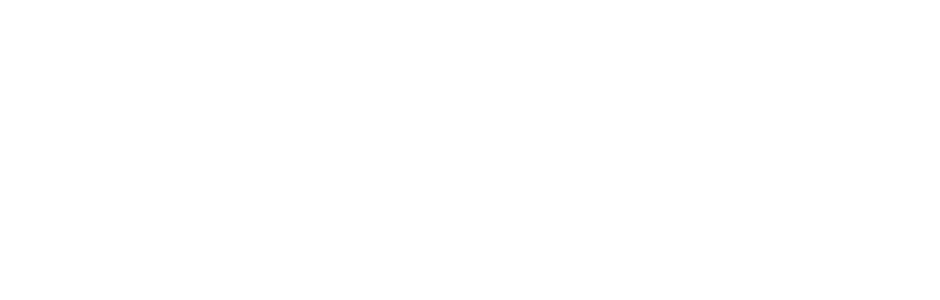
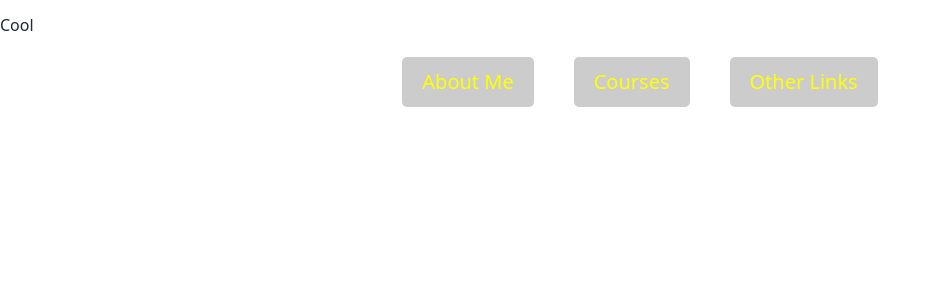
Before and after one commit to Artemiy111/challenges, a Vue app: page /day26 in a window 1280 px wide. Before the commit this address had no page. Shown: the top 300 px of the page, without its empty margins (0-940 px from the left). Built offline with nearby package versions, Linux system fonts and the light colour scheme.

Commit message:
featL:day26 done

```diff
--- /dev/null
+++ b/src/modules/day26/Day26.vue
@@ -0,0 +1,264 @@
+<template>
+  <h2>Cool</h2>
+  <nav class="top">
+    <div
+      class="dropdownBackground"
+      :class="[isDropdownBackgroundOpen ? 'open' : '']"
+      ref="dropdownBackground"
+      :style="{
+        top: `${dropdownTop}px`,
+        left: `${dropdownLeft}px`,
+        width: `${dropdownWidth}px`,
+        height: `${dropdownHeight}px`,
+      }"
+    >
+      <span class="arrow"></span>
+    </div>
+
+    <ul class="cool">
+      <li
+        :ref="el => dropdownItems[0] = (el as any)"
+        @mouseleave="closeDropdownItem(0)"
+        @mouseenter="showDropdownItem(0)"
+        :class="dropdownItemIndexOpened === 0 ? dropdownItemOpenedClasslist : ''"
+      >
+        <a href="#">About Me</a>
+        <div class="dropdown dropdown1">
+          <div class="bio">
+            <img src="https://logo.clearbit.com/wesbos.com" />
+            <p>
+              Wes Bos sure does love web development. He teaches things like JavaScript, CSS and
+              BBQ. Wait. BBQ isn't part of web development. It should be though!
+            </p>
+          </div>
+        </div>
+      </li>
+      <li
+        :ref="el => dropdownItems[1] = (el as any)"
+        @mouseleave="closeDropdownItem(1)"
+        @mouseenter="showDropdownItem(1)"
+        :class="dropdownItemIndexOpened === 1 ? dropdownItemOpenedClasslist : ''"
+      >
+        <a href="#">Courses</a>
+        <ul class="dropdown courses">
+          <li>
+            <span class="code">RFB</span>
+            <a href="https://ReactForBeginners.com">React For Beginners</a>
+          </li>
+          <li>
+            <span class="code">ES6</span>
+            <a href="https://ES6.io">ES6 For Everyone</a>
+          </li>
+          <li>
+            <span class="code">NODE</span>
+            <a href="https://LearnNode.com">Learn Node</a>
+          </li>
+          <li>
+            <span class="code">STPU</span>
+            <a href="https://SublimeTextBook.com">Sublime Text Power User</a>
+          </li>
+          <li>
+            <span class="code">WTF</span>
+            <a href="http://Flexbox.io">What The Flexbox?!</a>
+          </li>
+          <li>
+            <span class="code">GRID</span>
+            <a href="https://CSSGrid.io">CSS Grid</a>
+          </li>
+          <li>
+            <span class="code">LRX</span>
+            <a href="http://LearnRedux.com">Learn Redux</a>
+          </li>
+          <li>
+            <span class="code">CLPU</span>
+            <a href="http://CommandLinePowerUser.com">Command Line Power User</a>
+          </li>
+          <li>
+            <span class="code">MMD</span>
+            <a href="http://MasteringMarkdown.com">Mastering Markdown</a>
+          </li>
+        </ul>
+      </li>
+      <li
+        :ref="el => dropdownItems[2] = (el as any)"
+        @mouseleave="closeDropdownItem(2)"
+        @mouseenter="showDropdownItem(2)"
+        :class="dropdownItemIndexOpened === 2 ? dropdownItemOpenedClasslist : ''"
+      >
+        <a href="#">Other Links</a>
+        <ul class="dropdown dropdown3">
+          <li><a class="button" href="http://twitter.com/wesbos">Twitter</a></li>
+          <li><a class="button" href="http://facebook.com/wesbos.developer">Facebook</a></li>
+          <li><a class="button" href="http://wesbos.com">Blog</a></li>
+          <li><a class="button" href="http://wesbos.com/courses">Course Catalog</a></li>
+        </ul>
+      </li>
+    </ul>
+  </nav>
+</template>
+
+<script setup lang="ts">
+import { ref } from 'vue'
+
+const dropdownBackground = ref<HTMLDivElement | null>(null)
+const dropdownItems = ref<HTMLLIElement[]>([])
+const isDropdownBackgroundOpen = ref(false)
+const dropdownTop = ref(0)
+const dropdownLeft = ref(0)
+const dropdownWidth = ref(0)
+const dropdownHeight = ref(0)
+
+const dropdownItemIndexOpened = ref(-1)
+const dropdownItemOpenedClasslist = 'trigger-enter trigger-enter-active'
+
+const showDropdownItem = (index: number) => {
+  const { bottom: b } = dropdownItems.value[index].getBoundingClientRect()
+  const { top, left, width, height } = dropdownItems.value[index]
+    .querySelector('.dropdown')
+    .getBoundingClientRect()
+  dropdownTop.value = top - 30
+  dropdownLeft.value = left
+  dropdownWidth.value = width
+  dropdownHeight.value = height - 20
+  isDropdownBackgroundOpen.value = true
+  dropdownItemIndexOpened.value = index
+}
+
+const closeDropdownItem = (index: number) => {
+  isDropdownBackgroundOpen.value = false
+  dropdownItemIndexOpened.value = -1
+}
+</script>
+
+<style scoped>
+h2 {
+  margin-top: 0;
+  padding-top: 0.8em;
+}
+
+nav {
+  position: relative;
+  perspective: 600px;
+}
+
+.cool > li > a {
+  color: yellow;
+  text-decoration: none;
+  font-size: 20px;
+  background: rgba(0, 0, 0, 0.2);
+  padding: 10px 20px;
+  display: inline-block;
+  margin: 20px;
+  border-radius: 5px;
+}
+
+nav ul {
+  list-style: none;
+  margin: 0;
+  padding: 0;
+  display: flex;
+  justify-content: center;
+}
+
+.cool > li {
+  position: relative;
+  display: flex;
+  justify-content: center;
+}
+
+.dropdown {
+  opacity: 0;
+  position: absolute;
+  overflow: hidden;
+  padding: 20px;
+  top: -20px;
+  border-radius: 2px;
+  transition: all 0.5s;
+  transform: translateY(100px);
+  will-change: opacity;
+  display: block;
+}
+
+.trigger-enter .dropdown {
+  display: block;
+}
+
+.trigger-enter-active .dropdown {
+  opacity: 1;
+}
+
+.dropdownBackground {
+  width: 100px;
+  height: 100px;
+  position: absolute;
+  background: #fff;
+  border-radius: 4px;
+  box-shadow: 0 50px 100px rgba(50, 50, 93, 0.1), 0 15px 35px rgba(50, 50, 93, 0.15),
+    0 5px 15px rgba(0, 0, 0, 0.1);
+  transition: all 0.3s, opacity 0.1s, transform 0.2s;
+  transform-origin: 50% 0;
+  display: flex;
+  justify-content: center;
+  opacity: 0;
+}
+
+.dropdownBackground.open {
+  opacity: 1;
+}
+
+.arrow {
+  position: absolute;
+  width: 20px;
+  height: 20px;
+  display: block;
+  background: white;
+  transform: translateY(-50%) rotate(45deg);
+}
+
+.bio {
+  min-width: 500px;
+  display: flex;
+  justify-content: center;
+  align-items: center;
+  line-height: 1.7;
+}
+
+.bio img {
+  float: left;
+  margin-right: 20px;
+}
+
+.courses {
+  min-width: 300px;
+}
+
+.courses li {
+  padding: 10px 0;
+  display: block;
+  border-bottom: 1px solid rgba(0, 0, 0, 0.2);
+}
+
+.dropdown a {
+  text-decoration: none;
+  color: #ffc600;
+}
+
+a.button {
+  background: black;
+  display: block;
+  padding: 10px;
+  color: white;
+  margin-bottom: 10px;
+}
+
+/* Matches Twitter, TWITTER, twitter, tWitter, TWiTTeR... */
+.button[href*='twitter'] {
+  background: #019fe9;
+}
+.button[href*='facebook'] {
+  background: #3b5998;
+}
+.button[href*='courses'] {
+  background: #ffc600;
+}
+</style>
--- /dev/null
+++ b/src/modules/day26/index.ts
@@ -0,0 +1,8 @@
+import Day26 from './Day26.vue'
+export { Day26 }
+
+export const route = {
+  path: '/day26',
+  name: 'Day26',
+  component: Day26,
+}
--- a/src/router/index.ts
+++ b/src/router/index.ts
@@ -24,6 +24,7 @@
 import { route as routeDay22 } from '@/modules/day22'
 import { route as routeDay24 } from '@/modules/day24'
 import { route as routeDay25 } from '@/modules/day25'
+import { route as routeDay26 } from '@/modules/day26'
 const router = createRouter({
   history: createWebHistory(import.meta.env.BASE_URL),
   routes: [
@@ -50,6 +51,7 @@
     routeDay22,
     routeDay24,
     routeDay25,
+    routeDay26,
   ],
 })
 
```
